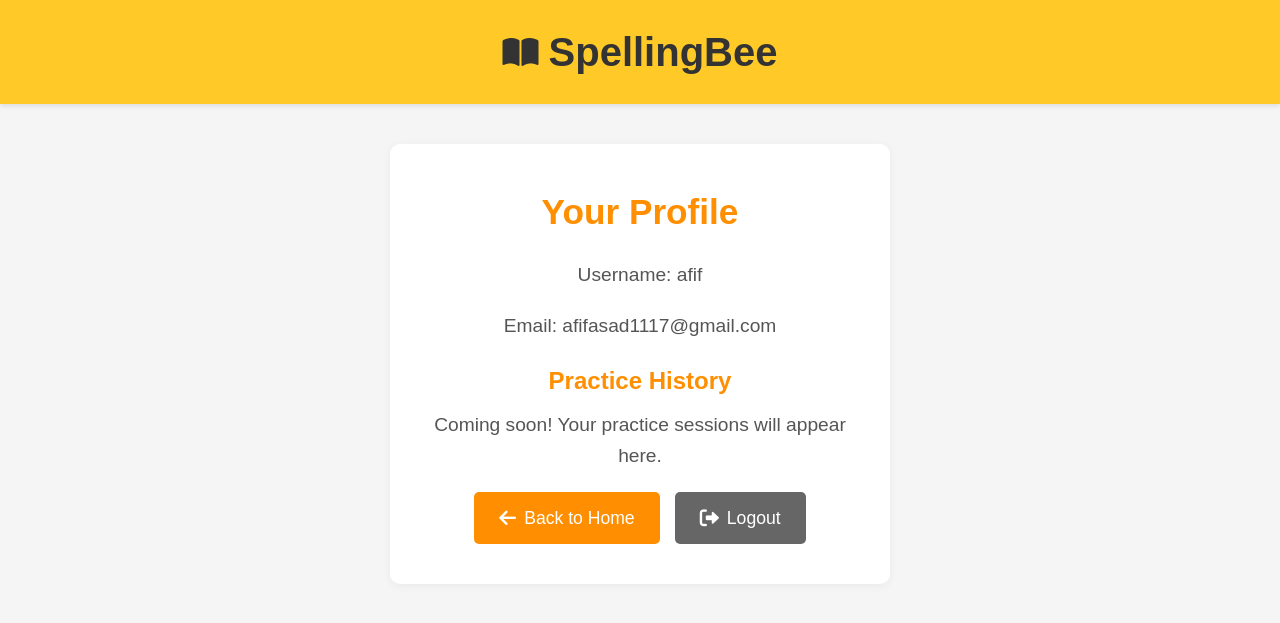
After one commit to Ruddraw/Spelling-Bee, a Django app: page /users/profile/ in a window 1280 px wide. The commit adds this page. Shown: the top 623 px of the page. Run offline with Django 5.2, Linux system fonts and the light colour scheme; a user stored in the database is signed in.

Commit message:
Added user dashbaord

```diff
--- /dev/null
+++ b/static/css/Profile.css
@@ -0,0 +1,153 @@
+/* Reset default styles */
+* {
+    margin: 0;
+    padding: 0;
+    box-sizing: border-box;
+}
+
+body {
+    font-family: 'Arial', sans-serif;
+    line-height: 1.6;
+    background-color: #f5f5f5;
+    color: #333;
+}
+
+/* Header Styles */
+.header {
+    background-color: #ffca28; /* Bee yellow */
+    padding: 20px 0;
+    text-align: center;
+    box-shadow: 0 2px 5px rgba(0, 0, 0, 0.1);
+}
+
+.logo {
+    display: flex;
+    align-items: center;
+    justify-content: center;
+    gap: 10px;
+}
+
+.logo i {
+    font-size: 2rem;
+    color: #333;
+}
+
+.logo h1 {
+    font-size: 2.5rem;
+    font-weight: bold;
+    color: #333;
+}
+
+/* Main Content */
+.auth-container {
+    max-width: 1200px;
+    margin: 0 auto;
+    padding: 40px 20px;
+}
+
+.auth-section {
+    text-align: center;
+    background-color: #fff;
+    padding: 40px;
+    border-radius: 10px;
+    box-shadow: 0 2px 10px rgba(0, 0, 0, 0.05);
+    max-width: 500px;
+    margin: 0 auto;
+}
+
+.auth-section h2 {
+    font-size: 2.2rem;
+    margin-bottom: 20px;
+    color: #ff8f00; /* Orange for emphasis */
+}
+
+.auth-section h3 {
+    font-size: 1.5rem;
+    margin: 20px 0 10px;
+    color: #ff8f00;
+}
+
+.welcome-text {
+    font-size: 1.2rem;
+    margin-bottom: 20px;
+    color: #555;
+}
+
+/* Button Container */
+.button-container {
+    display: flex;
+    justify-content: center;
+    gap: 15px;
+    flex-wrap: wrap;
+}
+
+/* Button Styles */
+.button {
+    display: inline-flex;
+    align-items: center;
+    gap: 8px;
+    padding: 12px 25px;
+    background-color: #ff8f00;
+    color: #fff;
+    text-decoration: none;
+    font-size: 1.1rem;
+    border-radius: 5px;
+    border: none;
+    cursor: pointer;
+    transition: background-color 0.3s ease;
+}
+
+.button i {
+    font-size: 1.2rem;
+}
+
+.button:hover {
+    background-color: #e67e22;
+}
+
+.button-secondary {
+    background-color: #666;
+}
+
+.button-secondary:hover {
+    background-color: #555;
+}
+
+/* Footer */
+.footer {
+    text-align: center;
+    padding: 20px 0;
+    background-color: #333;
+    color: #fff;
+    position: relative;
+    bottom: 0;
+    width: 100%;
+}
+
+.footer p {
+    font-size: 0.9rem;
+}
+
+/* Responsive Design */
+@media (max-width: 768px) {
+    .logo h1 {
+        font-size: 2rem;
+    }
+
+    .auth-section {
+        padding: 20px;
+    }
+
+    .auth-section h2 {
+        font-size: 1.8rem;
+    }
+
+    .welcome-text {
+        font-size: 1rem;
+    }
+
+    .button {
+        padding: 10px 20px;
+        font-size: 1rem;
+    }
+}
--- /dev/null
+++ b/templates/users/profile.html
@@ -0,0 +1,43 @@
+{% load static %}
+
+<!DOCTYPE html>
+<html lang="en">
+<head>
+    <meta charset="UTF-8">
+    <meta name="viewport" content="width=device-width, initial-scale=1.0">
+    <title>Profile - SpellingBee</title>
+    <link rel="stylesheet" href="{% static 'css/Profile.css' %}">
+    <link rel="stylesheet" href="https://cdnjs.cloudflare.com/ajax/libs/font-awesome/6.0.0/css/all.min.css">
+</head>
+<body>
+    <!-- Header Section -->
+    <header class="header">
+        <div class="logo">
+            <i class="fas fa-book-open"></i>
+            <h1>SpellingBee</h1>
+        </div>
+    </header>
+
+    <!-- Main Content -->
+    <main class="auth-container">
+        <section class="auth-section">
+            <h2>Your Profile</h2>
+            <p class="welcome-text">Username: {{ user.username }}</p>
+            <p class="welcome-text">Email: {{ user.email|default:"Not provided" }}</p>
+
+            <h3>Practice History</h3>
+            <p class="welcome-text">Coming soon! Your practice sessions will appear here.</p>
+
+            <div class="button-container">
+                <a href="{% url 'home' %}" class="button">
+                    <i class="fas fa-arrow-left"></i> Back to Home
+                </a>
+                <a href="{% url 'logout' %}" class="button button-secondary">
+                    <i class="fas fa-sign-out-alt"></i> Logout
+                </a>
+            </div>
+        </section>
+    </main>
+
+</body>
+</html>
--- a/users/urls.py
+++ b/users/urls.py
@@ -8,4 +8,5 @@ urlpatterns = [
     path('logout/', views.custom_logout, name='logout'),  # Updated to use custom_logout
     path('practice/', views.practice, name='practice'),
     path('spelling-practice/', views.spelling_practice, name='spelling_practice'),
+    path('profile/', views.profile, name='profile'),
 ]
--- a/users/views.py
+++ b/users/views.py
@@ -67,3 +67,8 @@ def spelling_practice(request):
 
         request.session['current_word_id'] = word.id  # Save for later checking
         return render(request, 'users/spelling_practice.html', {'word': word})
+
+@login_required
+def profile(request):
+    user = request.user
+    return render(request, 'users/profile.html', {'user': user})
```
Also changed, not shown: templates/home.html (+8 -5 lines).
